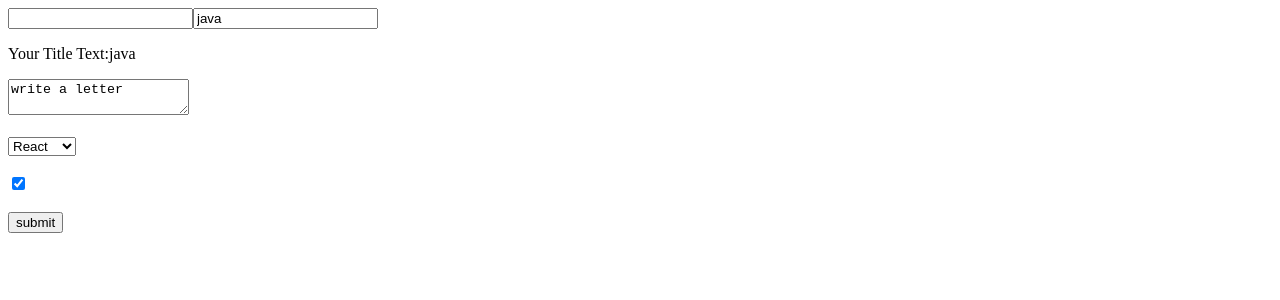
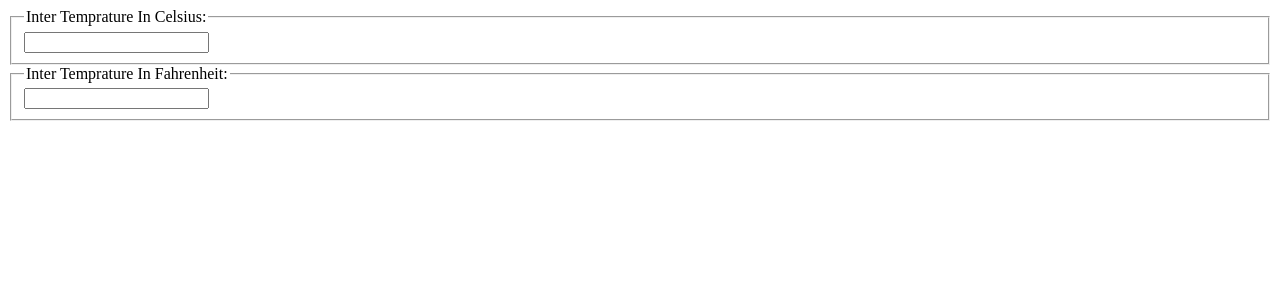
Before and after one commit to Gs-Dip/ReactJS, a React (Create React App) app in the folder react_practice/: page / in a window 1280 px wide. Shown: the top 300 px of the page. Built offline with nearby package versions, Linux system fonts and the light colour scheme.

Commit message:
Lifting State Up Part1

```diff
--- a/react_practice/src/App.js
+++ b/react_practice/src/App.js
@@ -11,14 +11,28 @@
 // export default App;
 
 
-////////////////// Forms.js take browser a dekhar jonno aita kora hoyeche
-import Forms from './components/Forms';
+////////////////// Forms.js take browser a dekhar jonno aita kora hoyeche------------------------------------------------------
+// import Forms from './components/Forms';
+
+// function App() {
+
+
+//   return <div><Forms /></div>;
+
+// }
+
+// export default App;
+
+
+
+/////////////////// Lifting state up---------------------------------------------------------------------------------------------
+
+import Calculate from './components/Calculater';
 
 function App() {
 
-
-  return <div><Forms /></div>;
-
+  return <div><Calculate  /></div>
 }
 
+
 export default App;
--- /dev/null
+++ b/react_practice/src/components/Calculater.js
@@ -0,0 +1,33 @@
+import React from "react";
+import InputTemprature from "./InputTemprature";
+
+
+class Calculate extends React.Component{
+
+    state={
+        temprature:'',
+        ScaleNameValue:'c',
+    }
+
+    handelChange= (e) =>{
+        this.setState({
+            temprature: e.target.value
+        })
+    }
+
+
+    render(){
+
+        return(
+            <form action="">
+                <InputTemprature ScaleNameValue='c' />
+                <InputTemprature ScaleNameValue='f' />
+
+                {/* <Boiling selcious={parseFloat(temprature)} />  jehetu ami state ar temprature ke string a rakhchi tai parseFloat() ai ta bebohar korechi */}
+            </form>
+        )
+    }
+}
+
+
+export default Calculate;
--- /dev/null
+++ b/react_practice/src/components/InputTemprature.js
@@ -0,0 +1,23 @@
+import React from "react";
+
+const ScaleName={
+    c: 'Celsius',
+    f: 'Fahrenheit',
+}
+
+function InputTemprature( {temprature,ScaleNameValue,onTempratureChange} ){
+
+    return(
+        <form action="">
+            <fieldset>
+                <legend>Inter Temprature In {ScaleName[ScaleNameValue]}:</legend>
+                <input type="text" value={temprature} onChange={onTempratureChange} />
+            </fieldset>
+
+
+        </form>
+    )
+}
+
+
+export default InputTemprature;
```
Also changed, not shown: react_practice/src/components/Boiling.js (added, +9 -0 lines).
